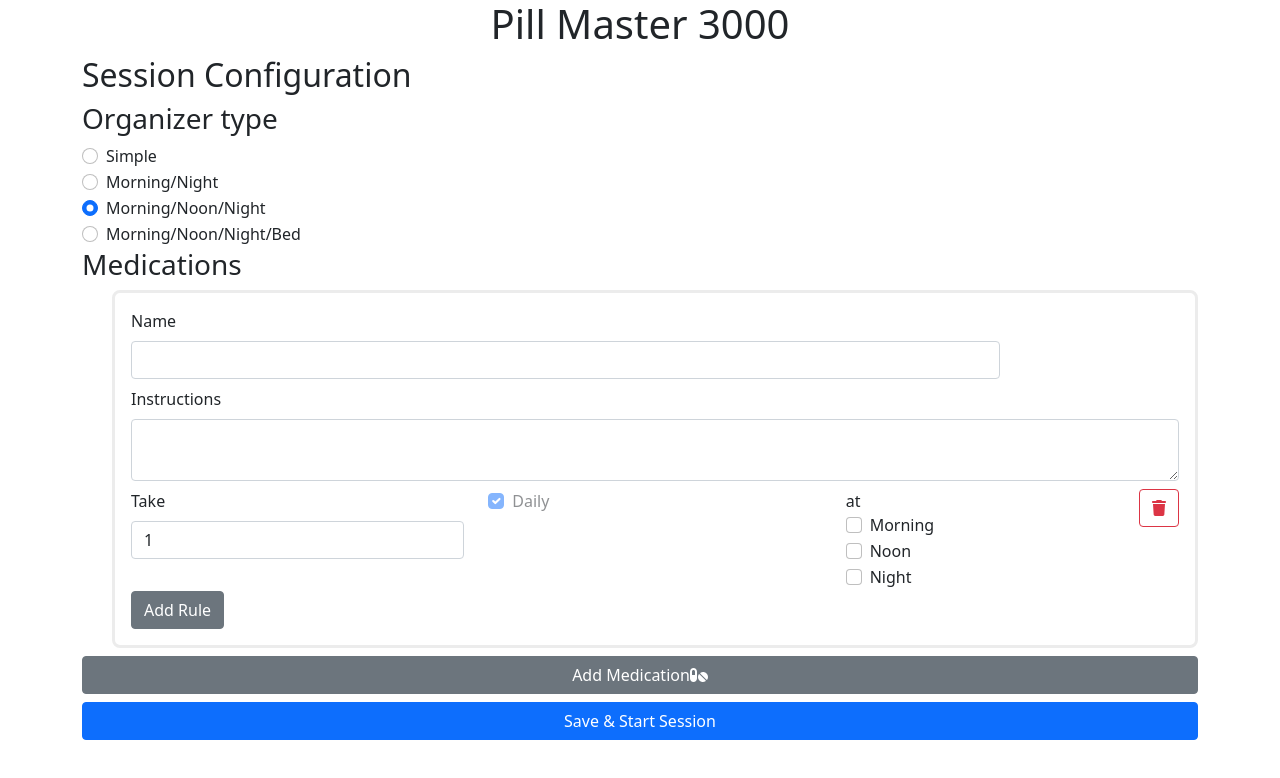
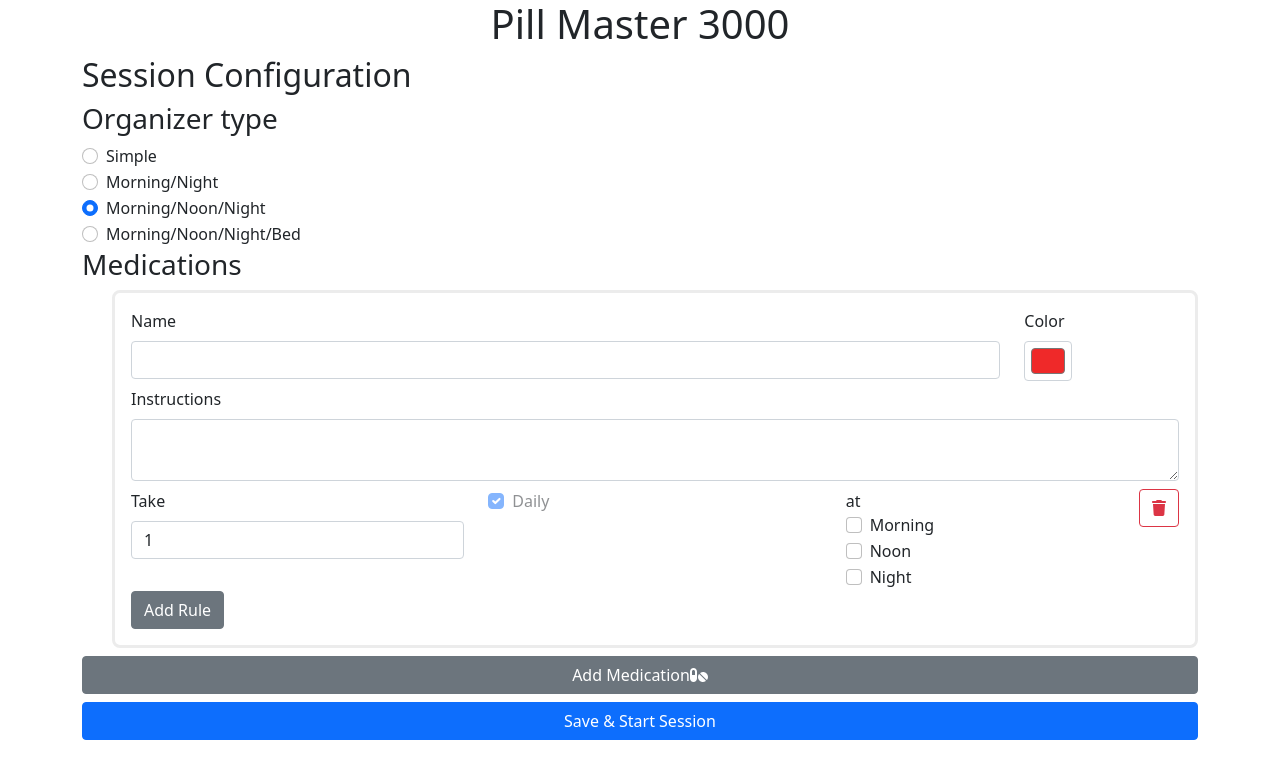
Before and after one commit to hydrospanner/pill-organizer, a React (Create React App) app: page / in a window 1280 px wide. Shown: the top 778 px of the page. Built offline with nearby package versions, Linux system fonts and the light colour scheme.

Commit message:
Add med color picker

```diff
--- a/src/App.js
+++ b/src/App.js
@@ -2,12 +2,15 @@ import React from "react";
 import cloneDeep from "lodash/cloneDeep";
 import { Button } from "react-bootstrap";
 import { Session } from "./Session";
-import { SessionConfig, organizerModes } from "./ConfigSession";
+import {
+  SessionConfig,
+  organizerModes,
+  defaultMedColors,
+} from "./ConfigSession";
 
 export class App extends React.Component {
   // Handle modifications to game config here
-  // - (row/col changes)
-  // - instruction changes
+  // - (e.g., row/rule changes)
   constructor(props) {
     super(props);
     this.newRule = { take: 1 };
@@ -15,6 +18,7 @@ export class App extends React.Component {
       name: "",
       instructions: "",
       rules: [Object.create(this.newRule)],
+      color: defaultMedColors[0],
     };
     this.state = {
       organizerMode: organizerModes[2],
@@ -39,8 +43,11 @@ export class App extends React.Component {
 
   clickAddMedication() {
     const meds = cloneDeep(this.state.medications);
+    const newMed = cloneDeep(this.newMedication);
+    // suggest a unique color
+    newMed.color = defaultMedColors[meds.length % defaultMedColors.length];
     this.setState({
-      medications: meds.concat([cloneDeep(this.newMedication)]),
+      medications: meds.concat([newMed]),
     });
     this.incrementSessionKey();
   }
--- a/src/ConfigSession.js
+++ b/src/ConfigSession.js
@@ -19,6 +19,15 @@ export const organizerModes = [
     name: "Morning/Noon/Night/Bed",
     rows: [orgRow.morning, orgRow.day, orgRow.night, orgRow.bed],
   },
+];
+export const defaultMedColors = [
+  "#ef2929",
+  "#fcaf3e",
+  "#fce94f",
+  "#8ae234",
+  "#729fcf",
+  "#ad7fa8",
+  "#eeeeec",
 ];
 
 function MedicationRule(props) {
@@ -114,6 +123,7 @@ function Medication(props) {
   });
   return (
     <div className="medication-form">
+      <div>{deleteBtn}</div>
       <Row>
         <Col xs={10}>
           <Form.Group className="mb-2">
@@ -128,7 +138,19 @@ function Medication(props) {
             />
           </Form.Group>
         </Col>
-        <Col xs={2}>{deleteBtn}</Col>
+        <Col xs={2}>
+          <Form.Label htmlFor={`medColorInput-${props.medIdx}`}>
+            Color
+          </Form.Label>
+          <Form.Control
+            type="color"
+            id={`medColorInput-${props.medIdx}`}
+            name="color"
+            defaultValue={props.med.color}
+            onChange={(e) => props.handleMedChange(e, props.medIdx)}
+            title="Choose medication color"
+          />
+        </Col>
       </Row>
       <Form.Group className="mb-2">
         <Form.Label>Instructions</Form.Label>
```
